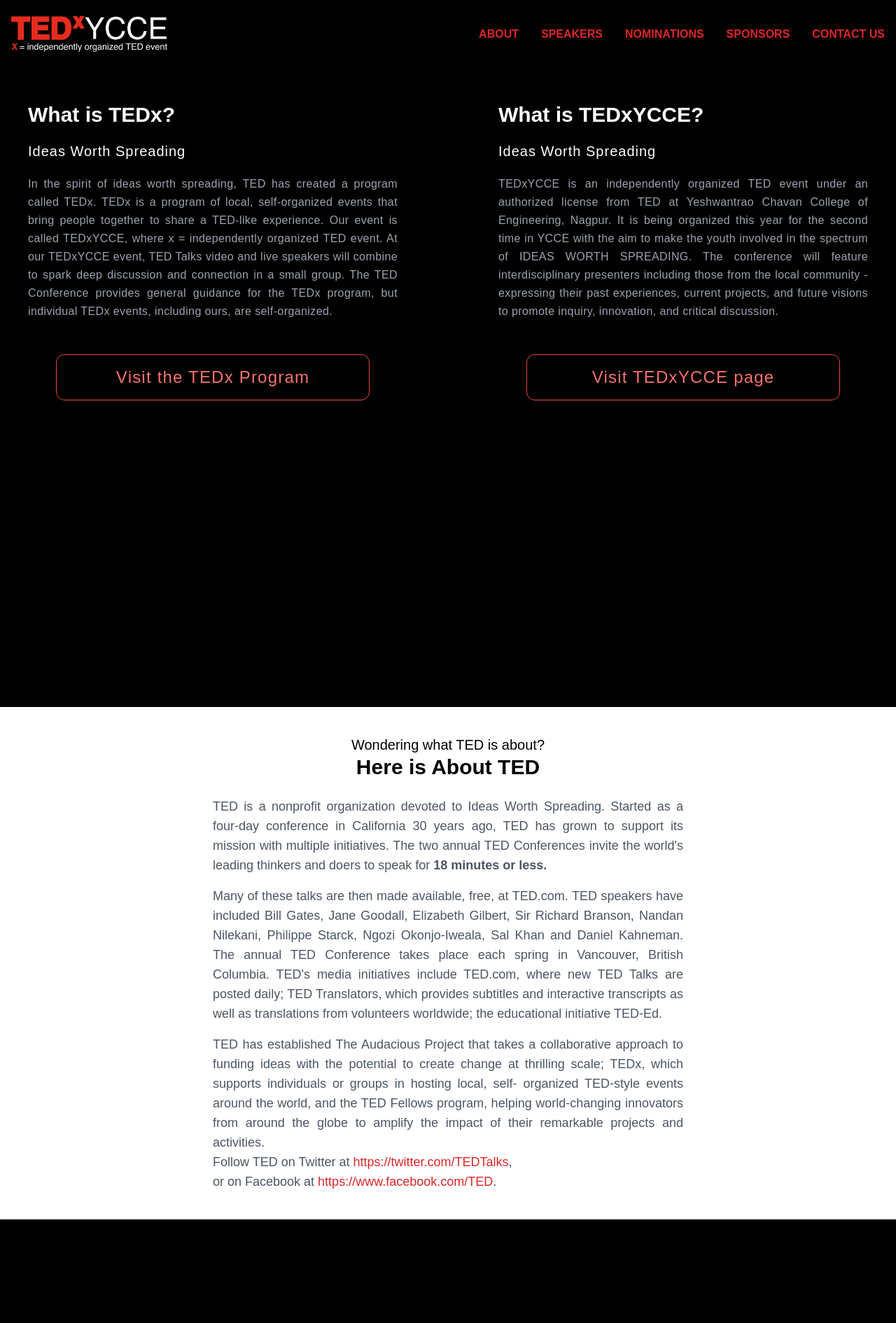
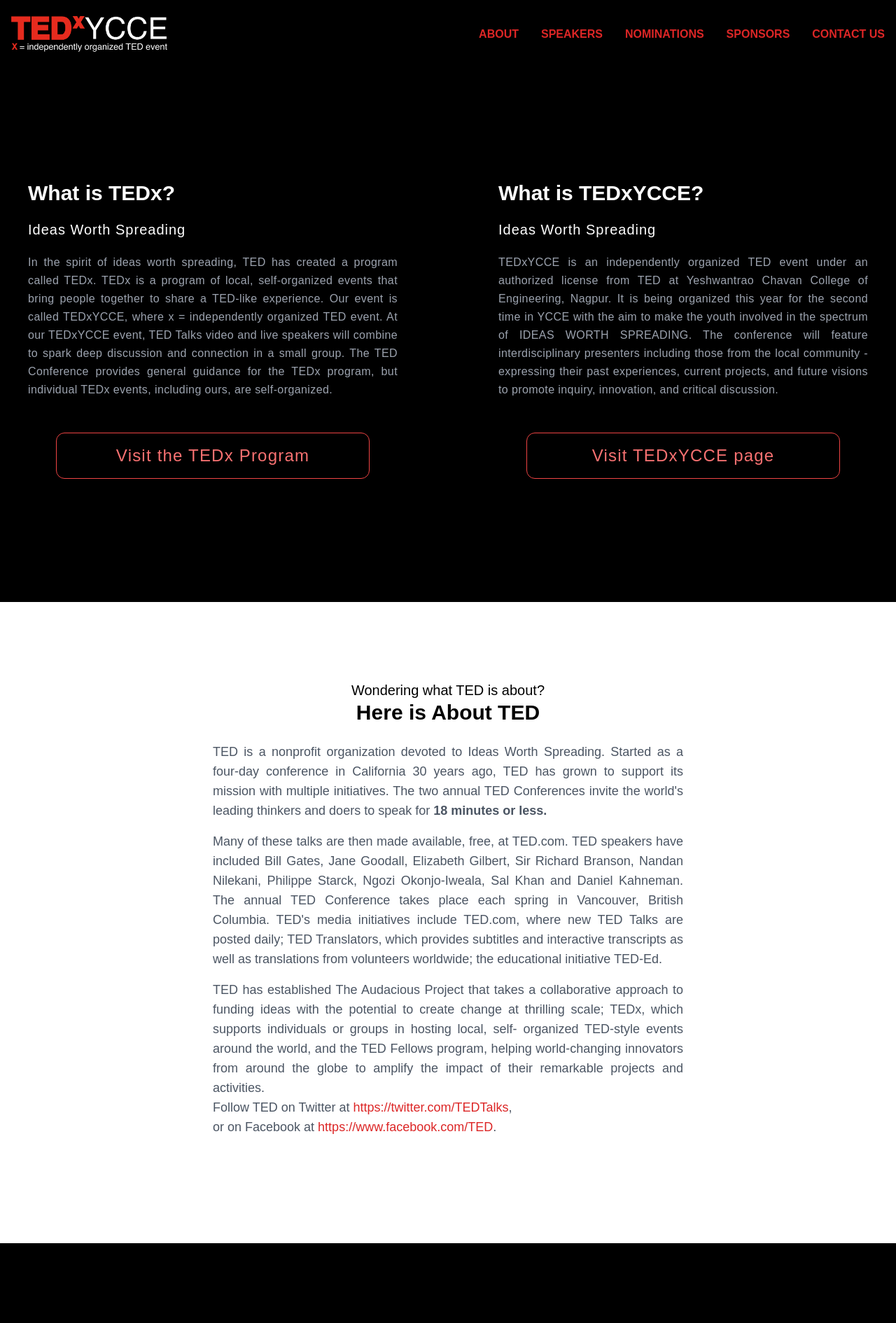
Before and after one commit to TEDxYCCE/tedxycce2022, a Next.js app: page /about in a window 1280 px wide. Shown: the top 1890 px of the page at 70% size. Built offline with nearby package versions, Linux system fonts and the light colour scheme; a small style sheet from the web is missing.

Commit message:
About: Better Spacing

```diff
--- a/pages/about.tsx
+++ b/pages/about.tsx
@@ -13,8 +13,8 @@
       </Head>
       <Header />
       <main className="my-12">
-        <div className="container flex flex-col justify-center gap-16 mx-auto mb-16 text-white lg:flex-row ">
-          <div className="w-full h-screen px-10 lg:w-1/2">
+        <div className="container flex flex-col justify-center gap-16 mx-auto mb-16 text-white py-28 lg:flex-row ">
+          <div className="w-full px-10 h-4/6 lg:w-1/2">
             <h2 className="text-3xl font-semibold">What is TEDx?</h2>
             <div className="my-5 text-xl tracking-wider">
               Ideas Worth Spreading
@@ -67,7 +67,7 @@
         </div>
 
         <div className="my-4 bg-white ">
-          <div className="container px-10 pt-10 mx-auto text-black">
+          <div className="container px-10 mx-auto text-black py-28">
             <div className="text-center ">
               <h3 className="text-xl">Wondering what TED is about?</h3>
 
```
